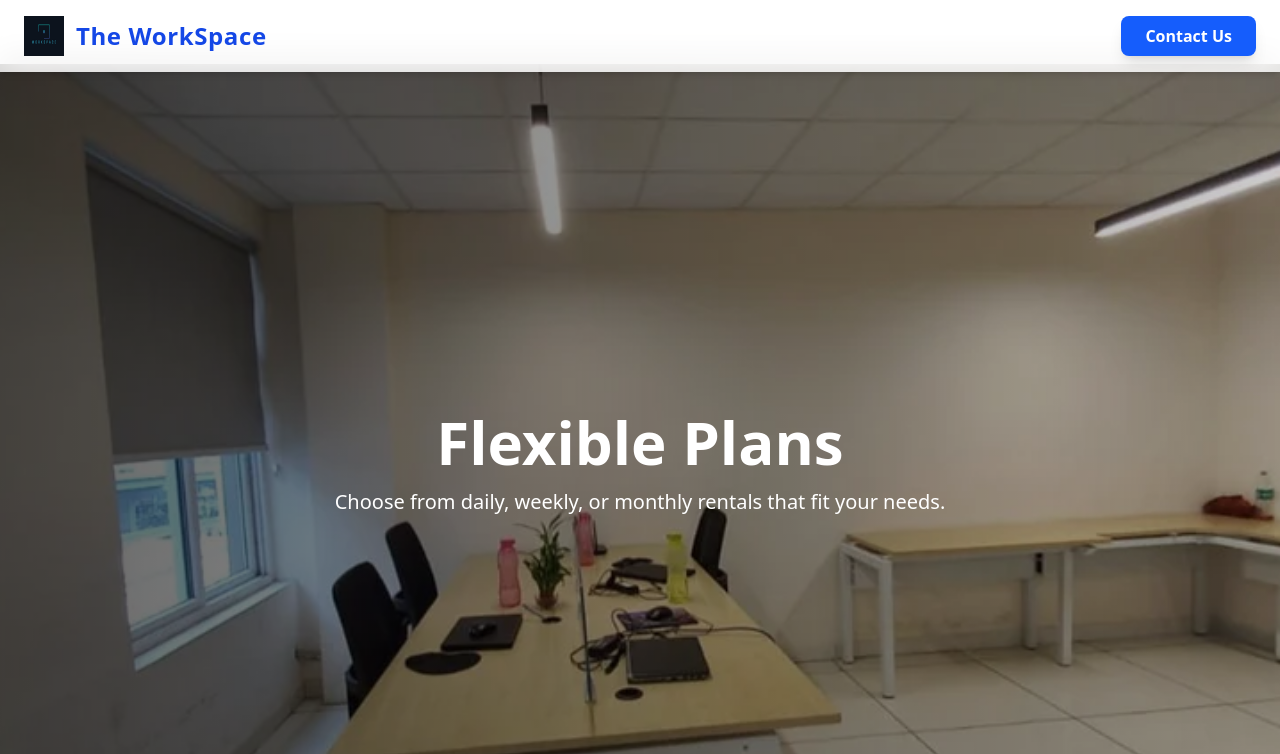
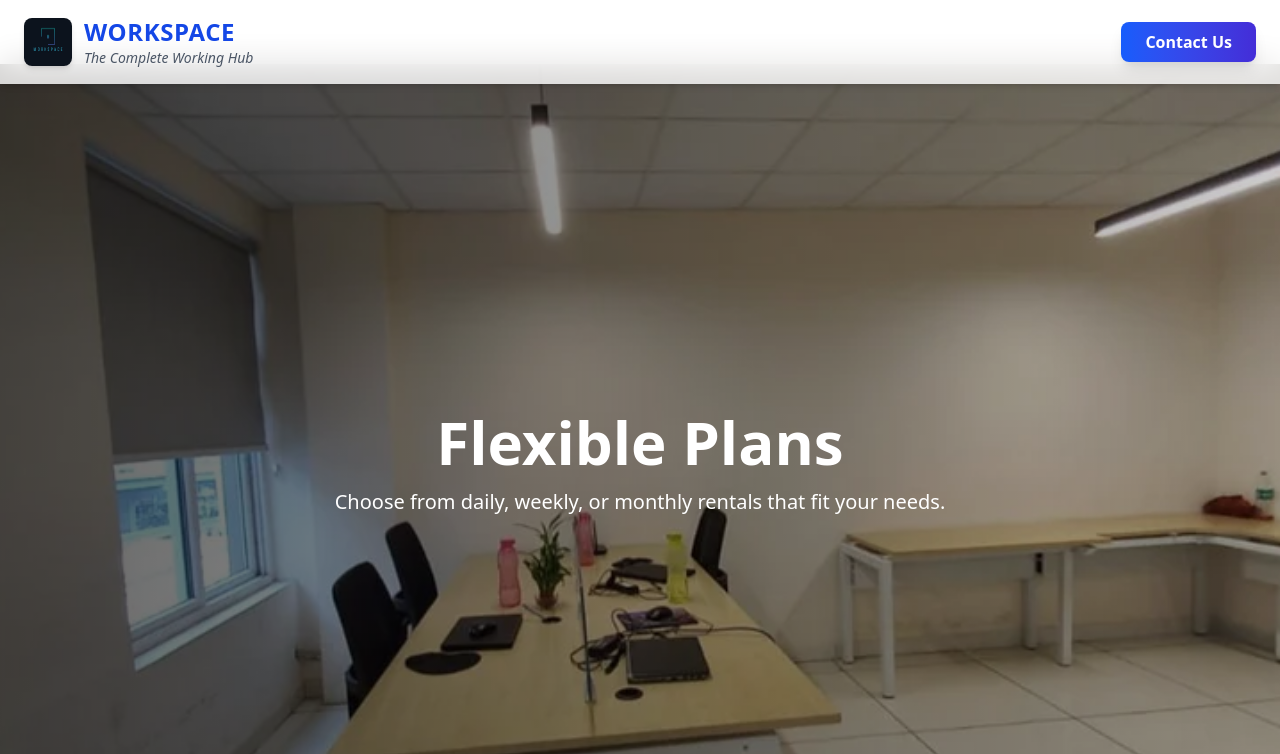
Before and after one commit to Alfas1511/co-work-space, a React (Vite) app: page / in a window 1280 px wide. Shown: the top 754 px of the page. Built offline with nearby package versions, Linux system fonts and the light colour scheme; grey boxes are pictures that could not be loaded.

Commit message:
heading and tagline updated

```diff
--- a/src/components/Header.jsx
+++ b/src/components/Header.jsx
@@ -6,20 +6,32 @@ const Header = () => {
             {/* Header */}
             <header className="fixed top-0 left-0 w-full z-50 backdrop-blur-lg bg-white/80 shadow-md">
                 <div className="max-w-7xl mx-auto flex items-center justify-between px-6 py-4">
+
+                    {/* Logo + Title */}
                     <div className="flex items-center space-x-3">
-                        <img src="/images/workspace_logo.jpg" alt="logo" className="w-10 h-10" />
-                        <span className="text-2xl font-bold text-blue-700 tracking-wide">The WorkSpace</span>
+                        <img src="/images/workspace_logo.jpg" alt="logo" className="w-12 h-12 rounded-lg shadow-md" />
+                        <div className="flex flex-col leading-tight">
+                            <span className="text-2xl font-extrabold text-blue-700 tracking-wide uppercase">
+                                Workspace
+                            </span>
+                            <span className="text-sm font-medium text-gray-600 italic">
+                                The Complete Working Hub
+                            </span>
+                        </div>
                     </div>
+
+                    {/* CTA Button */}
                     <button
                         onClick={() =>
                             document.getElementById("contact").scrollIntoView({ behavior: "smooth" })
                         }
-                        className="px-6 py-2 bg-blue-600 text-white font-semibold rounded-lg shadow-lg hover:bg-blue-700 hover:scale-105 transition"
+                        className="px-6 py-2 bg-gradient-to-r from-blue-600 to-indigo-700 text-white font-semibold rounded-lg shadow-lg hover:opacity-90 hover:scale-105 transition"
                     >
                         Contact Us
                     </button>
                 </div>
             </header>
+
         </>
     )
 }
```
